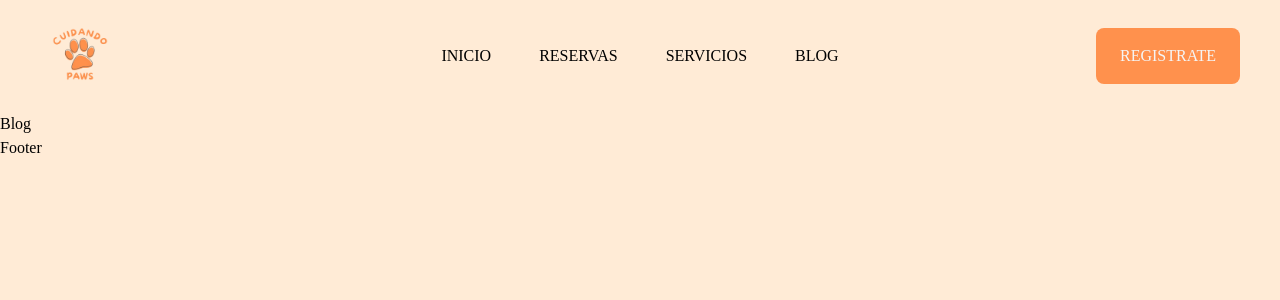
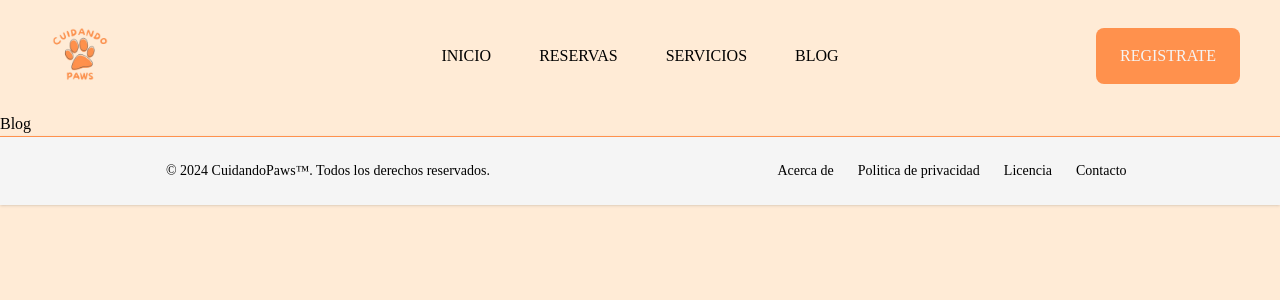
Before and after one commit to MADDOG25/cuidandopaws, a React (Vite) app: page /blog in a window 1280 px wide. Shown: the top 300 px of the page. Built offline with nearby package versions, Linux system fonts and the light colour scheme; a web font is replaced by a local one.

Commit message:
create Footer componet with Flowbite component

```diff
--- a/src/components/layout/Footer.tsx
+++ b/src/components/layout/Footer.tsx
@@ -1,6 +1,35 @@
-
 export default function Footer() {
   return (
-    <div>Footer</div>
-  )
+    <footer className="bottom-0 w-full p-4 bg-white border-t border-accent shadow grid md:grid-cols-2 md:gap-x-4 gap-y-4 items-center justify-between md:p-6">
+      <span className="text-sm text-black sm:text-center">
+        © 2024{" "}
+        <a href="#" className="hover:underline">
+          CuidandoPaws™
+        </a>
+        . Todos los derechos reservados.
+      </span>
+      <ul className="flex flex-wrap justify-center items-center mt-3 text-sm font-medium text-black sm:mt-0">
+        <li>
+          <a href="#" className="hover:underline me-4 md:me-6">
+            Acerca de
+          </a>
+        </li>
+        <li>
+          <a href="#" className="hover:underline me-4 md:me-6">
+            Politica de privacidad
+          </a>
+        </li>
+        <li>
+          <a href="#" className="hover:underline me-4 md:me-6">
+            Licencia
+          </a>
+        </li>
+        <li>
+          <a href="#" className="hover:underline">
+            Contacto
+          </a>
+        </li>
+      </ul>
+    </footer>
+  );
 }
```
